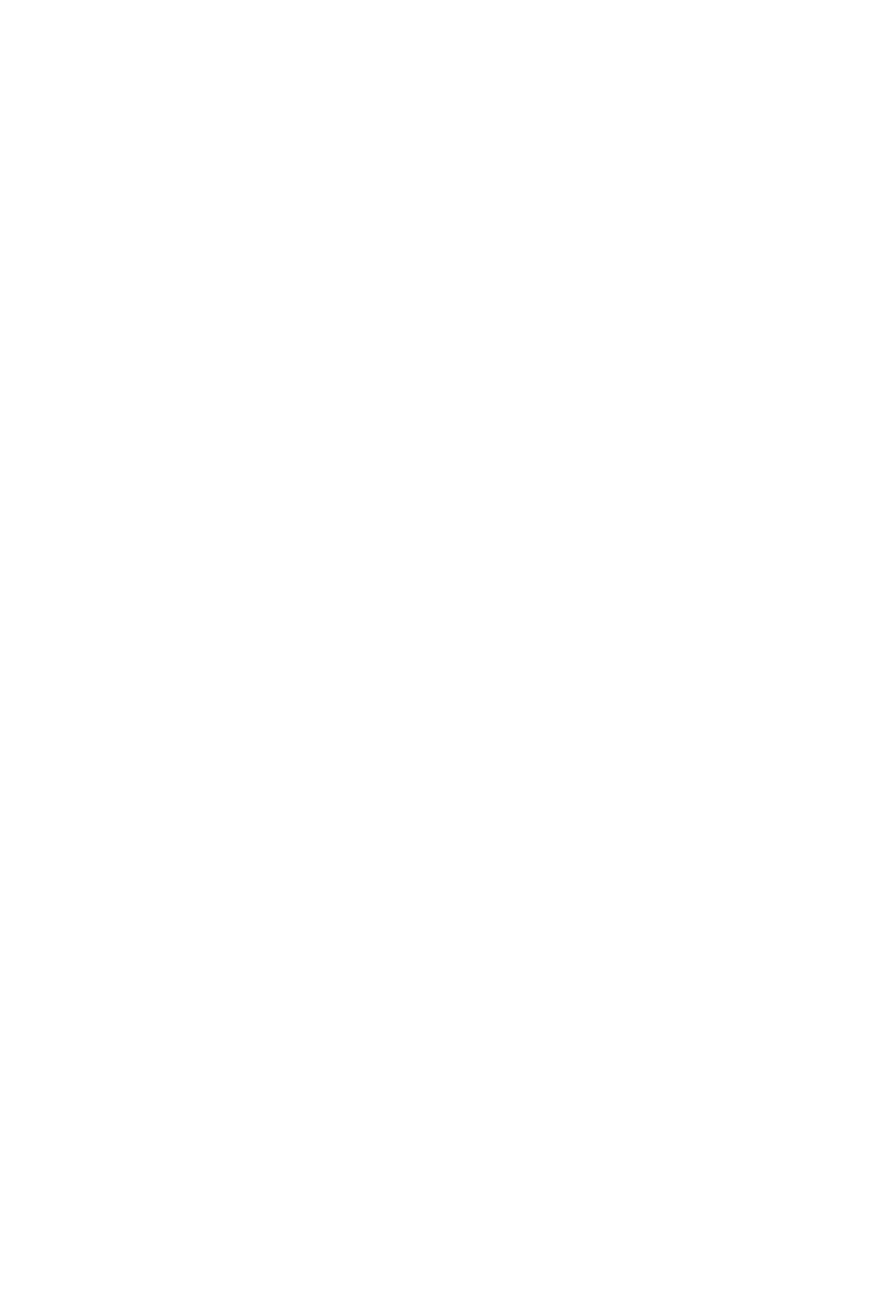
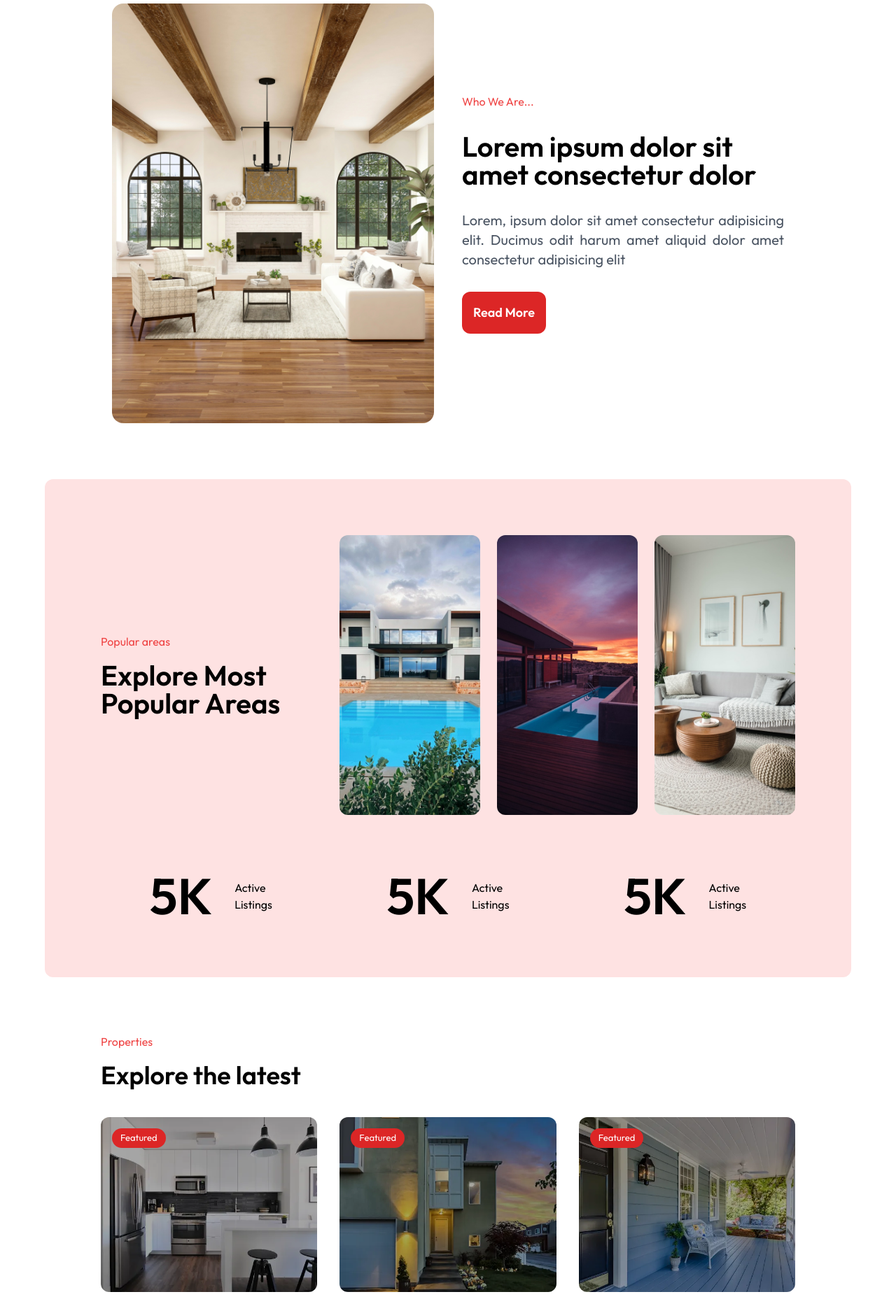
Before and after one commit to Bilal4542/practice-projects, a React (Vite) app in the folder real-estate-web/: page / in a window 1280 px wide. Shown: the part 780-2657 px from the top of the page at 70% size. Before the commit the page ends 800 px from the top, so only its background shows below. Built offline with nearby package versions, Linux system fonts and the light colour scheme.

Commit message:
working on popular areas

```diff
--- a/real-estate-web/src/index.css
+++ b/real-estate-web/src/index.css
@@ -1,3 +1,8 @@
+@import url('https://fonts.googleapis.com/css2?family=Outfit:wght@100..900&display=swap');
 @tailwind base;
 @tailwind components;
 @tailwind utilities;
+
+*{
+    font-family: "Outfit", system-ui;
+}
--- a/real-estate-web/src/sections/About.jsx
+++ b/real-estate-web/src/sections/About.jsx
@@ -1,11 +1,34 @@
-import React from 'react'
+import React, { useEffect } from 'react'
+import { useDarkMode } from '../components/DarkModeContext'
+import aboutImg from '../assets/about.jpg'
+import AOS from 'aos'
+import 'aos/dist/aos.css'
 
 
 const About = () => {
+  useEffect(()=>{
+    AOS.init({
+      offset: 200,
+      duration: 800,
+      easing: 'ease-in-sine',
+      delay: 100
+    })
+  }, [])
+
+  const {darkMode,toggleDarkMode} = useDarkMode()
+
   return (
-    <div>
-      About
-    </div>
+    <section id='about' className={`${darkMode ? 'dark bg-black' : 'light bg-transparent'} w-full m-auto px-10 py-20 lg:px-40 grid grid-cols-1 lg:grid-cols-2 justify-center items-center gap-10`}>
+     <div className=''>
+        <img data-aos='zoom-in' src={aboutImg} alt="About Image" className='rounded-2xl lg:w-[500px] lg:h-[600px]' />
+     </div>
+     <div className="flex flex-col justify-center items-start gap-8">
+      <h1 data-aos='zoom-in' className='text-red-500 dark:text-white'>Who We Are...</h1>
+      <h1 data-aos='zoom-in' data-aos-delay='200' className='text-black text-[40px] font-semibold leading-10 dark:text-white'>Lorem ipsum dolor sit amet consectetur dolor</h1>
+      <p data-aos='zoom-in' data-aos-delay='400' className='text-xl text-gray-600 dark:text-white text-justify'>Lorem, ipsum dolor sit amet consectetur adipisicing elit. Ducimus odit harum amet aliquid dolor amet consectetur adipisicing elit</p>
+      <button data-aos='zoom-in' data-aos-delay='500' className='bg-red-600 dark:bg-red-700 hover:bg-black dark:hover:bg-white dark:hover:text-black text-lg p-4 text-white font-semibold rounded-xl cursor-pointer transform hover:scale-110 transition-transform duration-300'>Read More</button>
+     </div>
+    </section>
   )
 }
 
--- a/real-estate-web/src/sections/Hero.jsx
+++ b/real-estate-web/src/sections/Hero.jsx
@@ -20,12 +20,12 @@ const Hero = () => {
     <>
      <div className={`${darkMode ? 'dark bg-black' : 'light bg-white'}`}>
       <section id='hero' className='w-[95%] h-[600px] m-auto bg-cover bg-center rounded-xl flex flex-col justify-center items-start px-10 lg:px-28 gap-7 z-20' style={{backgroundImage: `url(${heroimg})`}}>
-        <h1 data-aos='zoom-in' className='text-6xl text-white font-semibold font-serif pr-0 lg:pr-[500px] leading-[60px] lg:leading-[70px] '>Find Your Next Home in RMT</h1>
-        <p data-aos='zoom-in' className='text-xl text-white font-serif pr-0 lg:pr-[500px]'>Lorem ipsum dolor sit amet consectetur adipisicing elit. Placeat officia ea similique officiis.</p>
+        <h1 data-aos='zoom-in' className='text-6xl text-white font-semibold pr-0 lg:pr-[500px] leading-[60px] lg:leading-[70px] '>Find Your Next Home in RMT</h1>
+        <p data-aos='zoom-in' className='text-xl text-white pr-0 lg:pr-[500px]'>Lorem ipsum dolor sit amet consectetur adipisicing elit. Placeat officia ea similique officiis.</p>
       </section>
       {/* form starts from here */}
       <div  className={`${darkMode ? 'dark bg-black' : 'light bg-transparent'} z-10`}>
-          <div   id='form' className={`${darkMode ? 'dark bg-gray-800' : 'light bg-white'} w-full lg:w-[70%] m-auto grid grid-cols-1 lg:grid-cols-4 justify-center items-center gap-6 p-8 -mt-14 rounded-xl`}>
+          <div  data-aos='zoom-in' id='form' className={`${darkMode ? 'dark bg-gray-800' : 'light bg-white'} w-full lg:w-[70%] m-auto grid grid-cols-1 lg:grid-cols-4 justify-center items-center gap-6 p-8 -mt-14 rounded-xl`}>
               <div className='w-full'>
                 <h1 className='text-black font-semibold dark:text-white'>Location</h1>
                 <input type="text" placeholder='Enter an Address, State, City or Pincode' className='bg-white p-2 w-full mt-2 border-b-[1px] border-[#c9c7c1] text-gray-500 text-md' />
--- a/real-estate-web/src/sections/PopularAreas.jsx
+++ b/real-estate-web/src/sections/PopularAreas.jsx
@@ -1,9 +1,58 @@
-import React from 'react'
+import React, { useEffect } from 'react'
+import { useDarkMode } from '../components/DarkModeContext'
+import AOS from 'aos'
+import 'aos/dist/aos.css'
+import area1 from '../assets/area1.jpg'
+import area2 from '../assets/area3.jpg'
+import area3 from '../assets/area2.jpg'
+
 
 const PopularAreas = () => {
+
+
+  useEffect(()=>{
+    AOS.init({
+      offset: 200,
+      duration: 800,
+      easing: 'ease-in-sine',
+      delay: 100
+    })
+  }, [])
+
+  const {darkMode,toggleDarkMode} = useDarkMode()
+
   return (
-    <div>
-
+    <div className={`${darkMode ? 'dark bg-black' : 'light bg-transparent'}`}>
+      <section className={`${darkMode ? 'dark bg-gray-800' : 'light bg-red-100'} w-full lg:w-[90%] h-fit m-auto bg-cover bg-center rounded-xl flex flex-col justify-center items-center px-6 lg:px-20 py-20 gap-20`}>
+        <div id='top' className='w-full grid grid-cols-1 lg:grid-cols-3 justify-center items-center gap-8'>
+          <div>
+            <h1 data-aos='zoom-in' className='text-red-500 dark:text-white'>Popular areas</h1>
+            <h1 data-aos='zoom-in' className='text-black text-[40px] font-semibold leading-10 mt-4 dark:text-white'>Explore Most <br /> Popular Areas</h1>
+          </div>
+          <div className='grid grid-cols-1 lg:grid-cols-3 col-span-2 justify-center items-center gap-6'>
+            <div data-aos='zoom-in' data-aos-delay='400' className='h-[400px] bg-cover bg-center rounded-xl' style={{backgroundImage: `url(${area1})`}}>
+            </div>
+            <div data-aos='zoom-in' data-aos-delay='400' className='h-[400px] bg-cover bg-center rounded-xl' style={{backgroundImage: `url(${area2})`}}>
+            </div>
+            <div data-aos='zoom-in' data-aos-delay='400' className='h-[400px] bg-cover bg-center rounded-xl' style={{backgroundImage: `url(${area3})`}}>
+            </div>
+          </div>
+        </div>
+        <div id='bottom' className='w-full grid grid-cols-1 lg:grid-cols-3 justify-start lg:justify-center items-start gap-6'>
+          <div data-aos='slide-up' data-aos-delay='200' className='flex justify-center lg:items-center gap-8 w-full'>
+            <h1 className='text-black text-7xl font-semibold dark:text-white'>5K</h1>
+            <h1>Active <br /> Listings</h1>
+          </div>
+          <div data-aos='slide-up' data-aos-delay='200' className='flex justify-center lg:items-center gap-8 w-full'>
+            <h1 className='text-black text-7xl font-semibold dark:text-white'>5K</h1>
+            <h1>Active <br /> Listings</h1>
+          </div>
+          <div data-aos='slide-up' data-aos-delay='200' className='flex justify-center lg:items-center gap-8 w-full'>
+            <h1 className='text-black text-7xl font-semibold dark:text-white'>5K</h1>
+            <h1>Active <br /> Listings</h1>
+          </div>
+        </div>
+      </section>
     </div>
   )
 }
--- a/real-estate-web/src/sections/Properties.jsx
+++ b/real-estate-web/src/sections/Properties.jsx
@@ -1,9 +1,47 @@
-import React from 'react'
+import React, { useEffect } from 'react'
+import { useDarkMode } from '../components/DarkModeContext'
+import { property } from '../components/export'
+import { FaBath, FaShareAlt, FaBed, FaUserCircle, FaPlus, FaMapMarkerAlt, FaVideo, FaCamera } from 'react-icons/fa'
+import { MdSpaceDashboard } from 'react-icons/md'
+import AOS from 'aos'
+import 'aos/dist/aos.css'
 
 const Properties = () => {
+
+  useEffect(()=>{
+    AOS.init({
+      offset: 200,
+      duration: 800,
+      easing: 'ease-in-sine',
+      delay: 100
+    })
+  }, [])
+
+  const {darkMode,toggleDarkMode} = useDarkMode()
+
   return (
-    <div>
-
+    <div className={`${darkMode ? 'dark: bg-black' : 'light bg-transparent'}`}>
+      <section id='properties' className='w-full lg:w-[90%] m-auto px-6 lg:px-20 py-20 flex flex-col justify-center items-start gap-10'>
+        <div className="flex flex-col justify-center items-start gap-4">
+          <h1 data-aos='zoom-in' className='text-red-500 dark:text-white'>Properties</h1>
+          <h1 data-aos='zoom-in' className='text-black text-4xl font-semibold dark:text-white'>Explore the latest</h1>
+        </div>
+        {/* grid properties starts from here */}
+        <div id='grid-box' className='w-full grid grid-cols-1 lg:grid-cols-3 justify-center items-center gap-8'>
+          {property.map((item,index) => (
+            <div data-aos='zoom-in' data-aos-delay='200' className='bg-white dark:bg-gray-800 rounded-xl w-full'>
+              <div id='image-box' className='bg-cover bg-center h-[250px] rounded-xl p-4 flex flex-col justify-between items-end' style={{backgroundImage:`url(${item.images})`}}>
+                <div id='top' className='w-full flex justify-between items-end'>
+                  <div><button className='px-3 py-1 bg-red-600 hover:bg-white hover:text-black text-white rounded-full text-[13px] duration-300'>Featured</button></div>
+                  <div></div>
+                </div>
+                <div></div>
+              </div>
+            </div>
+          ))}
+        </div>
+        {/* grid properties end  here */}
+      </section>
     </div>
   )
 }
```
